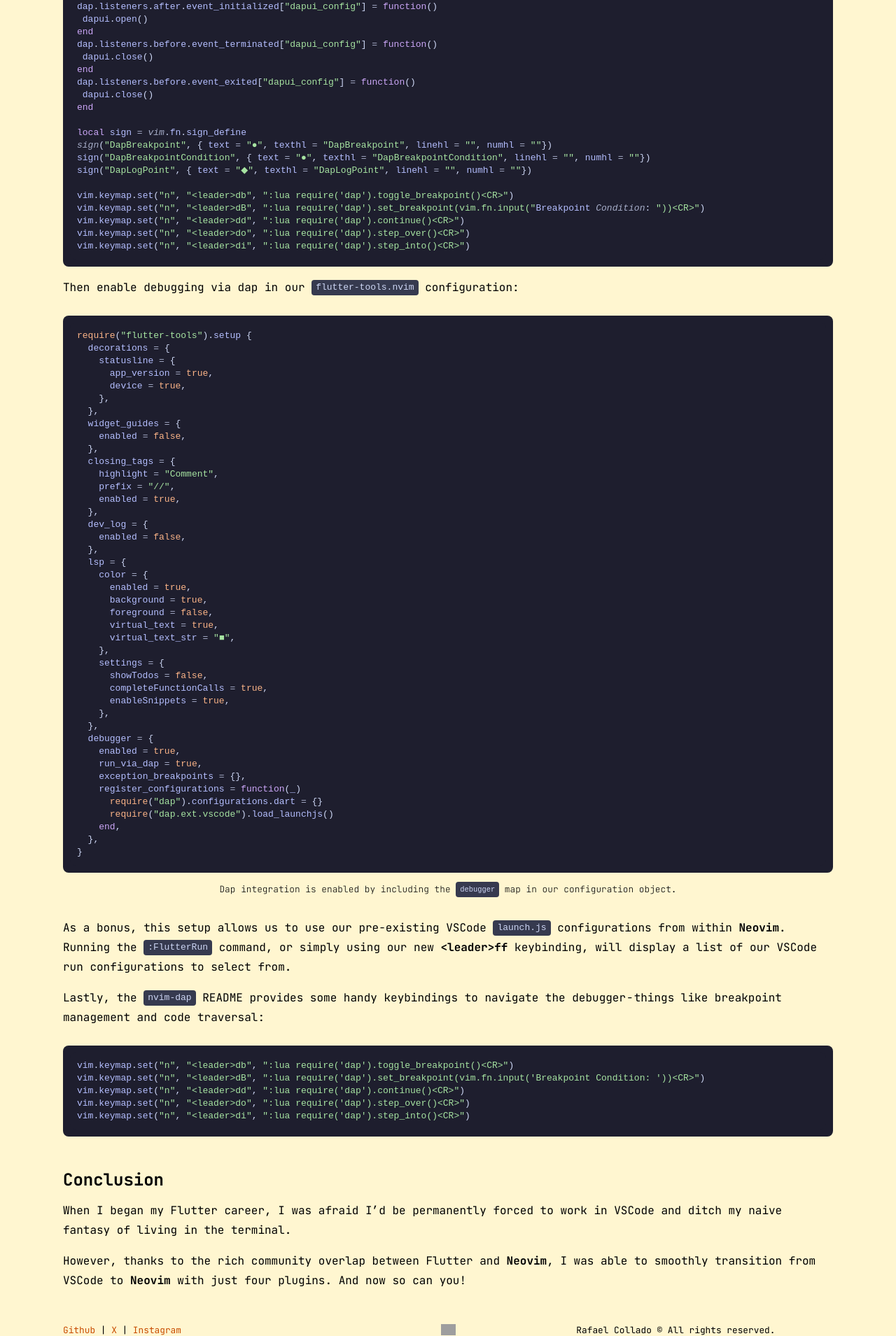
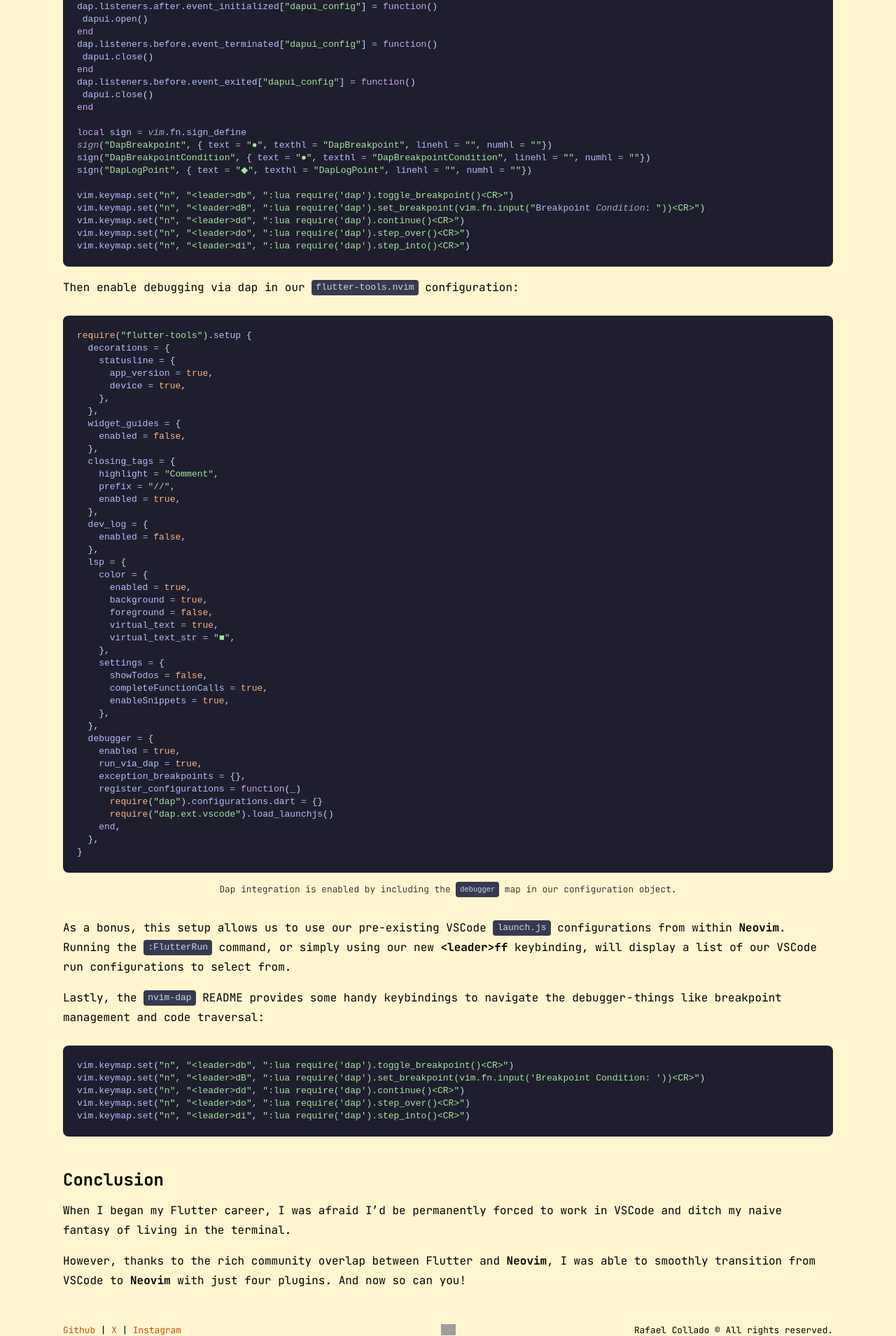
Before and after one commit to rafaelcolladojr/rafaelcolladojr.github.io, a Jekyll site: the page built from _posts/2024-11-22-flutter-without-vscode-a-neovim-story.md, in a window 1280 px wide. Shown: the part 3956-5865 px from the top of the page at 70% size. Built offline with Jekyll 4.4.1, drawn with Linux system fonts in a browser that asks for light colours; grey boxes are pictures that could not be loaded.

Commit message:
Fixed copyright text alignment

```diff
--- a/css/main.css
+++ b/css/main.css
@@ -191,6 +191,7 @@ nav ul li.active a {
 
 #copyright {
   flex: 1 0 256px;
+  text-align: right;
 }
 
 #socials {
@@ -204,6 +205,10 @@ nav ul li.active a {
 
   #glider {
     background-position-x: center;
+  }
+
+  #copyright {
+    text-align: right;
   }
 }
 
```
Also changed, not shown: 1 other file.
